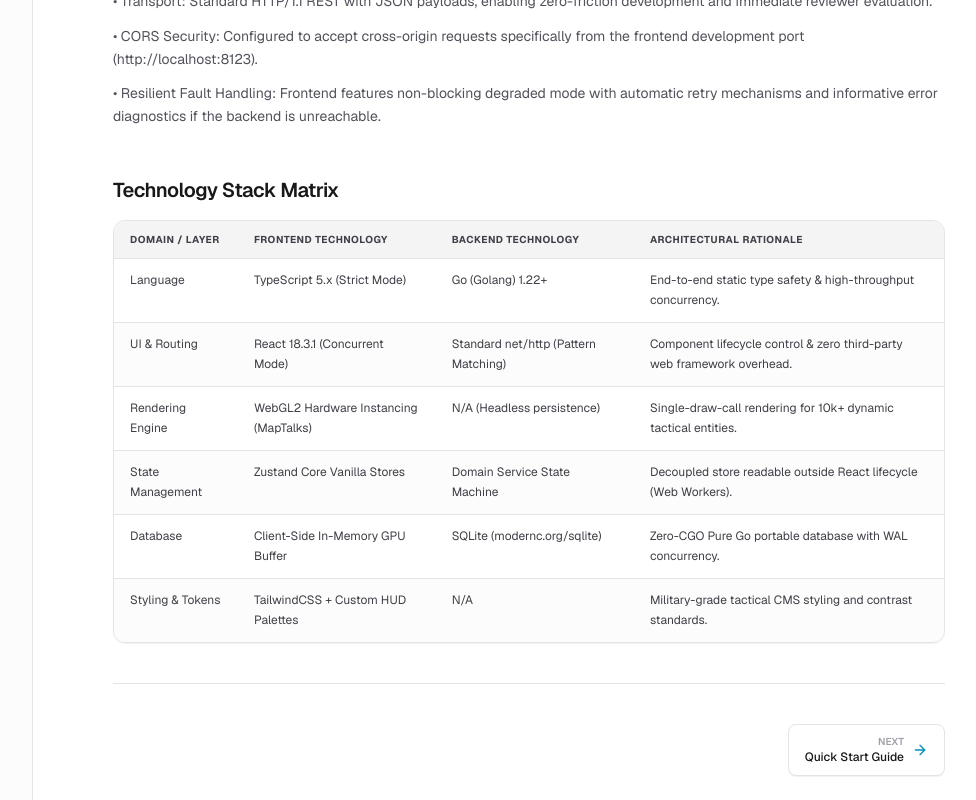
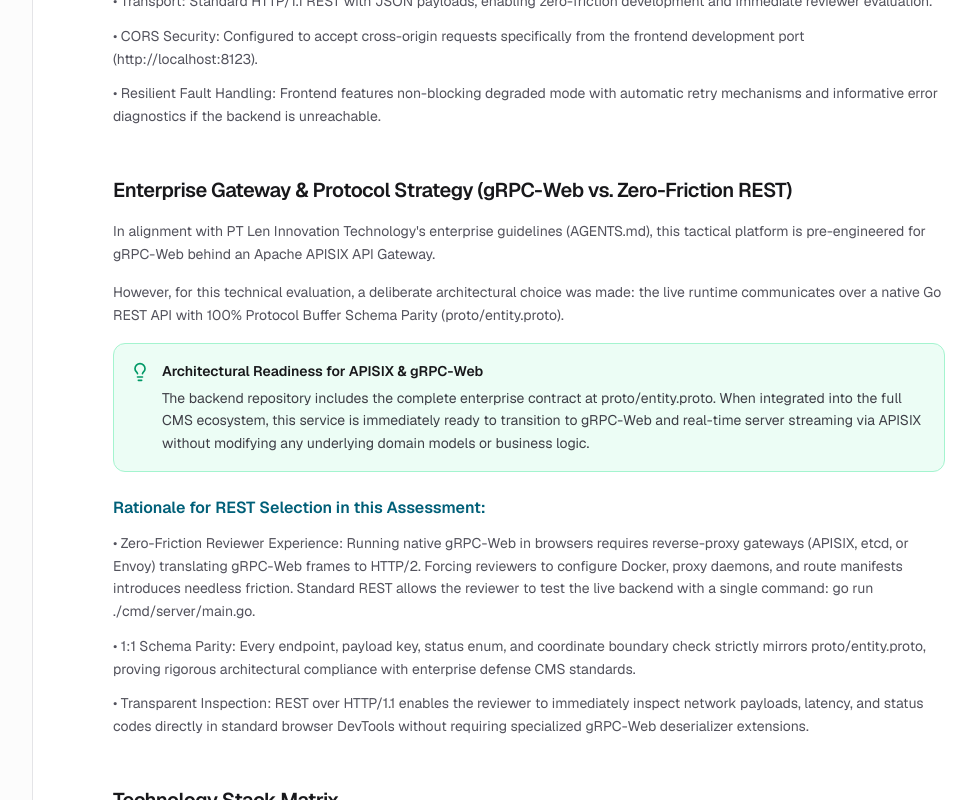
Before and after one commit to fredli4qooni/doc-track-rendering-tsd, a Next.js app: page / in a window 1280 px wide. Shown: the part 2000-2800 px from the top of the page, without its empty margins (255-1231 px from the left). Built offline with nearby package versions, Linux system fonts and the light colour scheme.

Commit message:
docs(overview): clarify APISIX & gRPC-Web readiness and rationale for zero-friction REST selection

```diff
--- a/src/data/docsContent.ts
+++ b/src/data/docsContent.ts
@@ -103,6 +103,28 @@ export const DOC_SECTIONS: DocSection[] = [
 				]
 			},
 			{
+				heading: "Enterprise Gateway & Protocol Strategy (gRPC-Web vs. Zero-Friction REST)",
+				paragraphs: [
+					"In alignment with PT Len Innovation Technology's enterprise guidelines (AGENTS.md), this tactical platform is pre-engineered for gRPC-Web behind an Apache APISIX API Gateway.",
+					"However, for this technical evaluation, a deliberate architectural choice was made: the live runtime communicates over a native Go REST API with 100% Protocol Buffer Schema Parity (proto/entity.proto)."
+				],
+				callout: {
+					type: "tip",
+					title: "Architectural Readiness for APISIX & gRPC-Web",
+					text: "The backend repository includes the complete enterprise contract at proto/entity.proto. When integrated into the full CMS ecosystem, this service is immediately ready to transition to gRPC-Web and real-time server streaming via APISIX without modifying any underlying domain models or business logic."
+				},
+				subsections: [
+					{
+						title: "Rationale for REST Selection in this Assessment:",
+						content: [
+							"• Zero-Friction Reviewer Experience: Running native gRPC-Web in browsers requires reverse-proxy gateways (APISIX, etcd, or Envoy) translating gRPC-Web frames to HTTP/2. Forcing reviewers to configure Docker, proxy daemons, and route manifests introduces needless friction. Standard REST allows the reviewer to test the live backend with a single command: go run ./cmd/server/main.go.",
+							"• 1:1 Schema Parity: Every endpoint, payload key, status enum, and coordinate boundary check strictly mirrors proto/entity.proto, proving rigorous architectural compliance with enterprise defense CMS standards.",
+							"• Transparent Inspection: REST over HTTP/1.1 enables the reviewer to immediately inspect network payloads, latency, and status codes directly in standard browser DevTools without requiring specialized gRPC-Web deserializer extensions."
+						]
+					}
+				]
+			},
+			{
 				heading: "Technology Stack Matrix",
 				table: {
 					headers: ["Domain / Layer", "Frontend Technology", "Backend Technology", "Architectural Rationale"],
@@ -112,6 +134,7 @@ export const DOC_SECTIONS: DocSection[] = [
 						["Rendering Engine", "WebGL2 Hardware Instancing (MapTalks)", "N/A (Headless persistence)", "Single-draw-call rendering for 10k+ dynamic tactical entities."],
 						["State Management", "Zustand Core Vanilla Stores", "Domain Service State Machine", "Decoupled store readable outside React lifecycle (Web Workers)."],
 						["Database", "Client-Side In-Memory GPU Buffer", "SQLite (modernc.org/sqlite)", "Zero-CGO Pure Go portable database with WAL concurrency."],
+						["API Protocol", "REST JSON Client (entityApi.ts)", "REST JSON + Proto Spec (proto/entity.proto)", "Zero-friction reviewer evaluation with 1:1 gRPC-Web & APISIX schema parity."],
 						["Styling & Tokens", "TailwindCSS + Custom HUD Palettes", "N/A", "Military-grade tactical CMS styling and contrast standards."]
 					]
 				}
```
